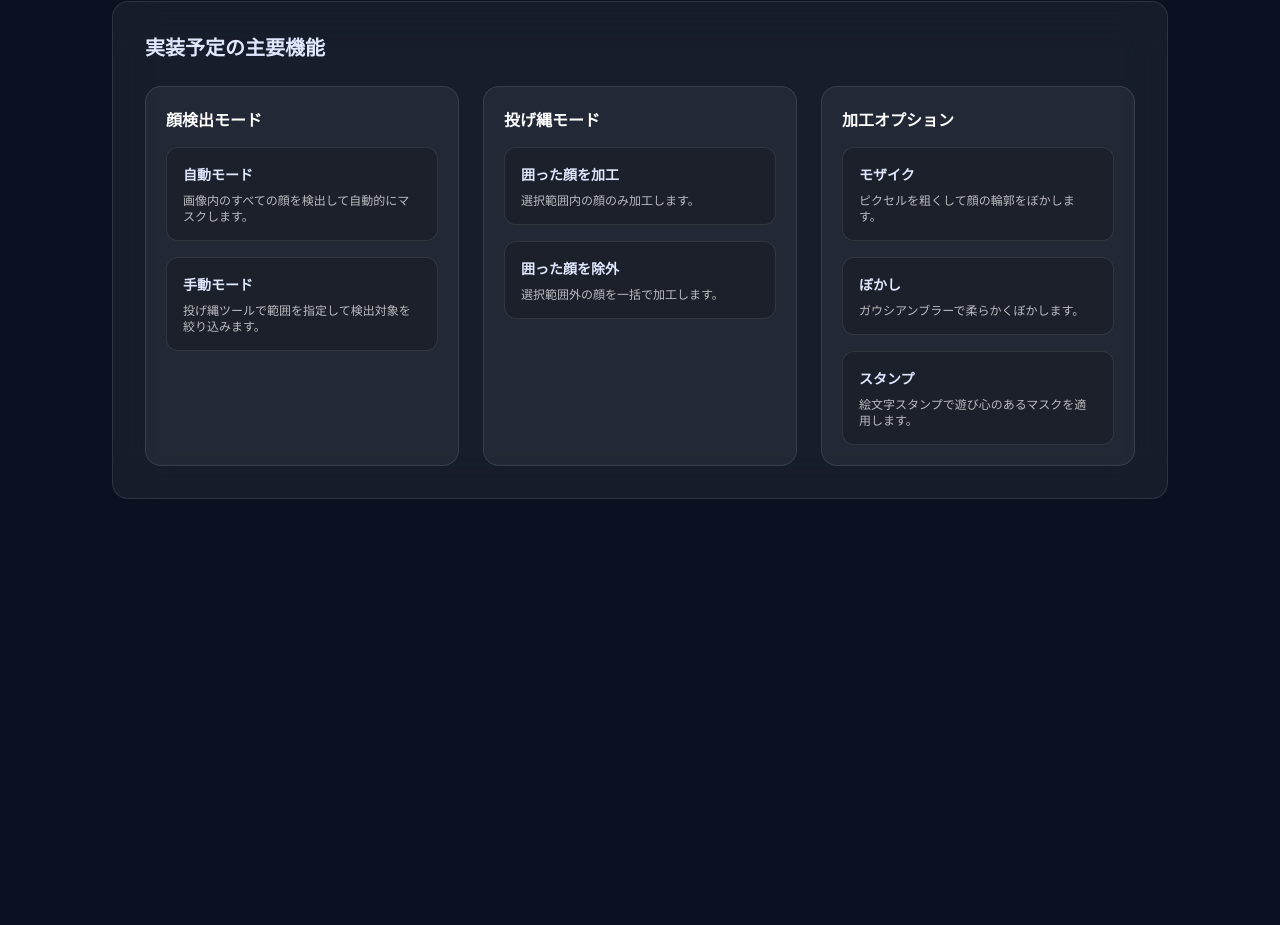
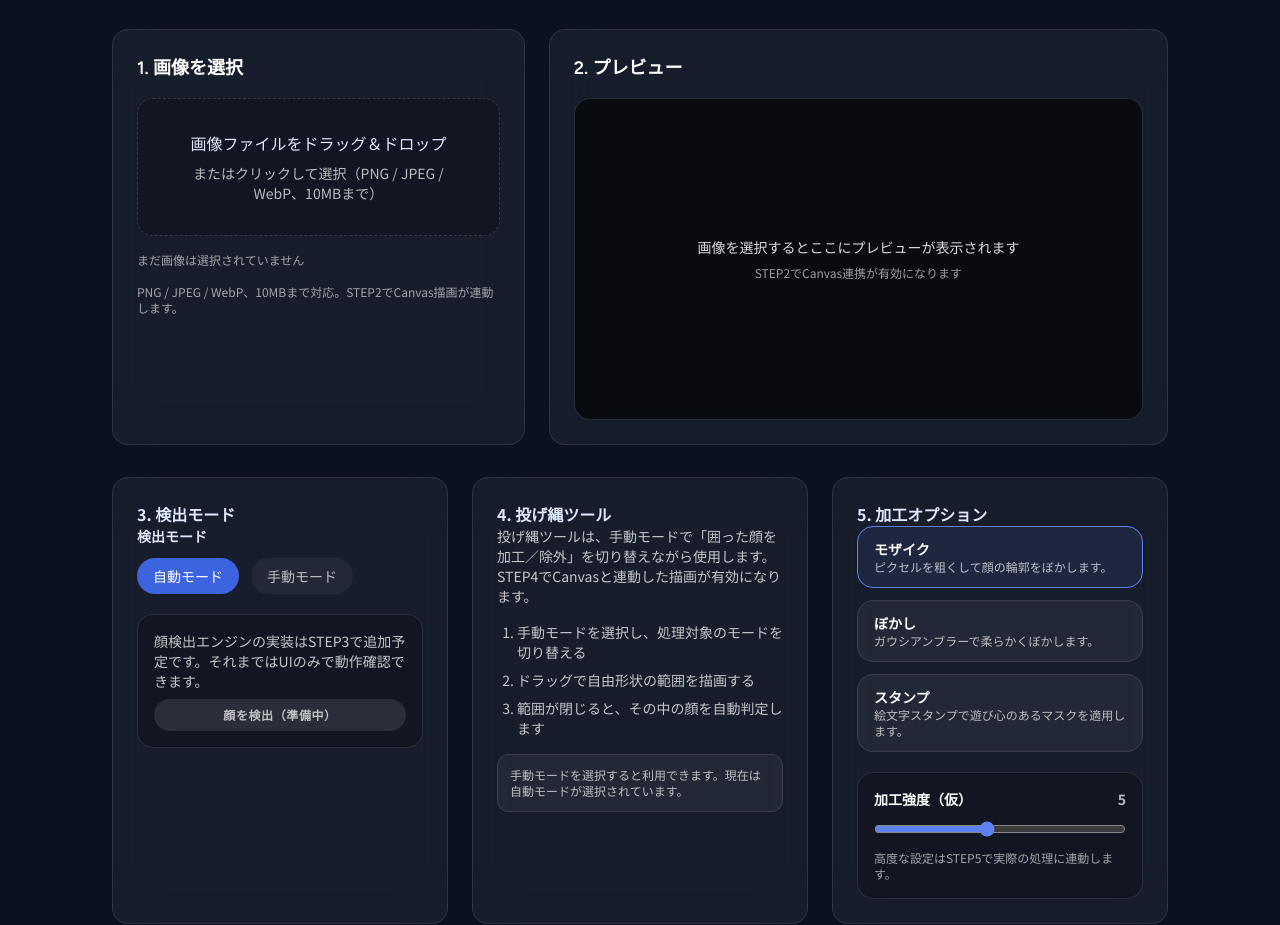
Before and after one commit to muscle-hustle/marumo, a React (Vite) app: page / in a window 1280 px wide. Shown: the part 331-1256 px from the top of the page. Before the commit the page ends 878 px from the top, so only its background shows below. Built offline with nearby package versions, Linux system fonts and the light colour scheme.

Commit message:
feat: STEP1 画面骨格の構築\n\n- 主要コンポーネントのプレースホルダー実装\n- Appレイアウトを画像→検出→加工の流れで配置\n- 実装計画のSTEP1項目を完了

```diff
--- a/src/App.tsx
+++ b/src/App.tsx
@@ -1,117 +1,86 @@
-import type { FC } from 'react'
-import type {
-    DetectionMode,
-    ManualModeType,
-    ProcessingOption,
-} from './types'
-
-const detectionModes: Array<{ value: DetectionMode; label: string; desc: string }> = [
-    {
-        value: 'auto',
-        label: '自動モード',
-        desc: '画像内のすべての顔を検出して自動的にマスクします。',
-    },
-    {
-        value: 'manual',
-        label: '手動モード',
-        desc: '投げ縄ツールで範囲を指定して検出対象を絞り込みます。',
-    },
-]
-
-const manualModes: Array<{ value: ManualModeType; label: string; desc: string }> = [
-    {
-        value: 'include',
-        label: '囲った顔を加工',
-        desc: '選択範囲内の顔のみ加工します。',
-    },
-    {
-        value: 'exclude',
-        label: '囲った顔を除外',
-        desc: '選択範囲外の顔を一括で加工します。',
-    },
-]
+import { useState, type FC } from 'react'
+import ImageUploader from './components/ImageUploader'
+import ImageCanvas from './components/ImageCanvas'
+import FaceDetectionControls from './components/FaceDetectionControls'
+import ProcessingOptions from './components/ProcessingOptions'
+import LassoSelector from './components/LassoSelector'
+import DownloadButton from './components/DownloadButton'
+import type { DetectionMode, ManualModeType, ProcessingOption, ProcessingType } from './types'
 
 const processingOptions: ProcessingOption[] = [
-    {
-        label: 'モザイク',
-        value: 'mosaic',
-        description: 'ピクセルを粗くして顔の輪郭をぼかします。',
-    },
-    {
-        label: 'ぼかし',
-        value: 'blur',
-        description: 'ガウシアンブラーで柔らかくぼかします。',
-    },
-    {
-        label: 'スタンプ',
-        value: 'stamp',
-        description: '絵文字スタンプで遊び心のあるマスクを適用します。',
-    },
+  { label: 'モザイク', value: 'mosaic', description: 'ピクセルを粗くして顔の輪郭をぼかします。' },
+  { label: 'ぼかし', value: 'blur', description: 'ガウシアンブラーで柔らかくぼかします。' },
+  { label: 'スタンプ', value: 'stamp', description: '絵文字スタンプで遊び心のあるマスクを適用します。' },
 ]
 
 const App: FC = () => {
+  const [selectedFileName, setSelectedFileName] = useState<string | null>(null)
+  const [detectionMode, setDetectionMode] = useState<DetectionMode>('auto')
+  const [manualMode, setManualMode] = useState<ManualModeType>('include')
+  const [processingType, setProcessingType] = useState<ProcessingType>('mosaic')
+  const [intensity, setIntensity] = useState(5)
+
   return (
     <div className="bg-surface-dark text-white min-h-screen">
       <header className="relative isolate overflow-hidden">
         <div className="absolute inset-0 bg-gradient-to-r from-primary-700 via-primary-500 to-primary-400 opacity-80" />
         <div className="relative px-6 py-16 sm:px-12 lg:px-20">
-                    <p className="font-display text-primary-200 text-sm tracking-[0.3em] uppercase">
-                        marumo
-                    </p>
-                    <h1 className="mt-4 text-3xl font-display font-bold sm:text-4xl lg:text-5xl">
-                        まるっと囲んで、すぐモザイク
-                    </h1>
-                    <p className="mt-4 max-w-2xl text-base text-white/80 sm:text-lg">
-                        marumo（まるも）は、写真をサーバーに送信せずブラウザだけで安全にモザイク加工できるツールです。
+          <p className="font-display text-primary-200 text-sm tracking-[0.3em] uppercase">marumo</p>
+          <h1 className="mt-4 text-3xl font-display font-bold sm:text-4xl lg:text-5xl">まるっと囲んで、すぐモザイク</h1>
+          <p className="mt-4 max-w-2xl text-base text-white/85 sm:text-lg">
+            marumo（まるも）は、写真をサーバーに送らずにブラウザだけで完結するモザイク加工アプリです。
+            まずは骨格となるUIを整え、今後のSTEPで機能を注ぎ込んでいきます。
           </p>
         </div>
       </header>
 
       <main className="mx-auto flex w-full max-w-6xl flex-col gap-8 px-6 py-12 sm:px-8 lg:px-12">
-                <section className="glass-panel p-6 sm:p-8">
-                    <h2 className="text-xl font-display font-semibold text-primary-100">
-                        実装予定の主要機能
-                    </h2>
-                    <div className="mt-6 grid gap-6 lg:grid-cols-3">
-                        <article className="rounded-2xl border border-white/10 bg-white/5 p-5">
-                            <h3 className="text-base font-semibold text-white">顔検出モード</h3>
-                            <ul className="mt-4 space-y-4">
-                                {detectionModes.map((mode) => (
-                                    <li key={mode.value} className="rounded-xl border border-white/10 bg-black/20 p-4">
-                                        <p className="text-sm font-semibold text-primary-100">{mode.label}</p>
-                                        <p className="mt-2 text-xs text-white/70">{mode.desc}</p>
-                                    </li>
-                                ))}
-                            </ul>
+        <section className="grid gap-6 lg:grid-cols-[minmax(0,2fr)_minmax(0,3fr)]">
+          <div className="glass-panel p-6 space-y-4">
+            <h2 className="text-lg font-display font-semibold">1. 画像を選択</h2>
+            <ImageUploader selectedFileName={selectedFileName} onSelect={(file) => setSelectedFileName(file.name)} />
+            <p className="text-xs text-white/60">PNG / JPEG / WebP、10MBまで対応。STEP2でCanvas描画が連動します。</p>
+          </div>
+
+          <div className="glass-panel p-6 space-y-4">
+            <h2 className="text-lg font-display font-semibold">2. プレビュー</h2>
+            <ImageCanvas status={selectedFileName ? 'loading' : 'idle'} caption={selectedFileName ? `${selectedFileName} を読み込み待機中` : undefined} />
+          </div>
+        </section>
+
+        <section className="grid gap-6 lg:grid-cols-3">
+          <article className="glass-panel p-6">
+            <h3 className="text-base font-semibold text-primary-100">3. 検出モード</h3>
+            <FaceDetectionControls
+              detectionMode={detectionMode}
+              manualMode={manualMode}
+              onDetectionModeChange={setDetectionMode}
+              onManualModeChange={setManualMode}
+            />
           </article>
 
-                        <article className="rounded-2xl border border-white/10 bg-white/5 p-5">
-                            <h3 className="text-base font-semibold text-white">投げ縄モード</h3>
-                            <ul className="mt-4 space-y-4">
-                                {manualModes.map((mode) => (
-                                    <li key={mode.value} className="rounded-xl border border-white/10 bg-black/20 p-4">
-                                        <p className="text-sm font-semibold text-primary-100">{mode.label}</p>
-                                        <p className="mt-2 text-xs text-white/70">{mode.desc}</p>
-                                    </li>
-                                ))}
-                            </ul>
+          <article className="glass-panel p-6">
+            <h3 className="text-base font-semibold text-primary-100">4. 投げ縄ツール</h3>
+            <LassoSelector isManualMode={detectionMode === 'manual'} />
           </article>
 
-                        <article className="rounded-2xl border border-white/10 bg-white/5 p-5">
-                            <h3 className="text-base font-semibold text-white">加工オプション</h3>
-                            <ul className="mt-4 space-y-4">
-                                {processingOptions.map((option) => (
-                                    <li
-                                        key={option.value}
-                                        className="rounded-xl border border-white/10 bg-black/20 p-4"
-                                    >
-                                        <p className="text-sm font-semibold text-primary-100">{option.label}</p>
-                                        <p className="mt-2 text-xs text-white/70">{option.description}</p>
-                                    </li>
-                                ))}
-                            </ul>
+          <article className="glass-panel p-6">
+            <h3 className="text-base font-semibold text-primary-100">5. 加工オプション</h3>
+            <ProcessingOptions
+              options={processingOptions}
+              selected={processingType}
+              intensity={intensity}
+              onProcessingChange={setProcessingType}
+              onIntensityChange={setIntensity}
+            />
           </article>
-                    </div>
+        </section>
+
+        <section className="glass-panel flex flex-col items-center gap-4 p-6 text-center">
+          <p className="text-sm text-white/70">
+            STEP6で加工結果をエクスポートできるようになります。それまではUIのみでの操作確認となります。
+          </p>
+          <DownloadButton disabled />
         </section>
       </main>
     </div>
--- a/src/components/FaceDetectionControls.tsx
+++ b/src/components/FaceDetectionControls.tsx
@@ -1,2 +1,92 @@
-// 顔検出モードの選択と制御コンポーネント
-// TODO: 実装
+import type { FC } from 'react'
+import type { DetectionMode, ManualModeType } from '../types'
+
+export interface FaceDetectionControlsProps {
+  detectionMode: DetectionMode
+  manualMode: ManualModeType
+  onDetectionModeChange: (mode: DetectionMode) => void
+  onManualModeChange: (mode: ManualModeType) => void
+  onDetect?: () => void
+}
+
+const FaceDetectionControls: FC<FaceDetectionControlsProps> = ({
+  detectionMode,
+  manualMode,
+  onDetectionModeChange,
+  onManualModeChange,
+  onDetect,
+}) => {
+  const detectionButtons: Array<{ value: DetectionMode; label: string }> = [
+    { value: 'auto', label: '自動モード' },
+    { value: 'manual', label: '手動モード' },
+  ]
+
+  const manualButtons: Array<{ value: ManualModeType; label: string }> = [
+    { value: 'include', label: '囲った顔を加工' },
+    { value: 'exclude', label: '囲った顔を除外' },
+  ]
+
+  return (
+    <div className="space-y-5">
+      <div>
+        <p className="text-sm font-semibold text-primary-100">検出モード</p>
+        <div className="mt-3 flex flex-wrap gap-3">
+          {detectionButtons.map((button) => (
+            <button
+              key={button.value}
+              type="button"
+              className={`rounded-full px-4 py-2 text-sm transition ${
+                detectionMode === button.value
+                  ? 'bg-primary-500 text-white'
+                  : 'bg-white/5 text-white/70 hover:bg-white/10'
+              }`}
+              aria-pressed={detectionMode === button.value}
+              onClick={() => onDetectionModeChange(button.value)}
+            >
+              {button.label}
+            </button>
+          ))}
+        </div>
+      </div>
+
+      {detectionMode === 'manual' && (
+        <div>
+          <p className="text-sm font-semibold text-primary-100">投げ縄範囲の扱い</p>
+          <div className="mt-3 flex flex-wrap gap-3">
+            {manualButtons.map((button) => (
+              <button
+                key={button.value}
+                type="button"
+                className={`rounded-full px-4 py-2 text-sm transition ${
+                  manualMode === button.value
+                    ? 'bg-primary-300/20 text-white'
+                    : 'bg-white/5 text-white/70 hover:bg-white/10'
+                }`}
+                aria-pressed={manualMode === button.value}
+                onClick={() => onManualModeChange(button.value)}
+              >
+                {button.label}
+              </button>
+            ))}
+          </div>
+        </div>
+      )}
+
+      <div className="space-y-2 rounded-2xl border border-white/10 bg-black/20 p-4 text-sm text-white/75">
+        <p>
+          顔検出エンジンの実装はSTEP3で追加予定です。それまではUIのみで動作確認できます。
+        </p>
+        <button
+          type="button"
+          className="w-full rounded-full bg-white/10 px-4 py-2 text-xs font-semibold uppercase tracking-wider text-white/70"
+          disabled
+          onClick={onDetect}
+        >
+          顔を検出（準備中）
+        </button>
+      </div>
+    </div>
+  )
+}
+
+export default FaceDetectionControls
--- a/src/components/ImageCanvas.tsx
+++ b/src/components/ImageCanvas.tsx
@@ -1,2 +1,33 @@
-// 画像の表示と加工結果の描画コンポーネント
-// TODO: 実装
+import type { FC } from 'react'
+import { useRef } from 'react'
+
+export type CanvasStatus = 'idle' | 'loading' | 'ready'
+
+export interface ImageCanvasProps {
+  status?: CanvasStatus
+  caption?: string
+}
+
+const statusMessage: Record<CanvasStatus, string> = {
+  idle: '画像を選択するとここにプレビューが表示されます',
+  loading: '読み込み中…しばらくお待ちください',
+  ready: 'プレビュー準備完了',
+}
+
+const ImageCanvas: FC<ImageCanvasProps> = ({ status = 'idle', caption }) => {
+  const canvasRef = useRef<HTMLCanvasElement | null>(null)
+
+  return (
+    <div className="relative overflow-hidden rounded-2xl border border-white/10 bg-black/30">
+      <canvas ref={canvasRef} className="h-80 w-full bg-black/40" />
+      <div className="pointer-events-none absolute inset-0 flex flex-col items-center justify-center gap-2 text-center">
+        <p className="text-sm font-medium text-white/85">{caption ?? statusMessage[status]}</p>
+        {status !== 'ready' && (
+          <p className="text-xs text-white/60">STEP2でCanvas連携が有効になります</p>
+        )}
+      </div>
+    </div>
+  )
+}
+
+export default ImageCanvas
--- a/src/components/ImageUploader.tsx
+++ b/src/components/ImageUploader.tsx
@@ -1,2 +1,45 @@
-// 画像ファイルの選択と読み込みコンポーネント
-// TODO: 実装
+import type { ChangeEvent, FC } from 'react'
+import { useId } from 'react'
+
+const ACCEPTED_TYPES = ['image/png', 'image/jpeg', 'image/webp']
+
+export interface ImageUploaderProps {
+  onSelect?: (file: File) => void
+  selectedFileName?: string | null
+  disabled?: boolean
+}
+
+const ImageUploader: FC<ImageUploaderProps> = ({ onSelect, selectedFileName, disabled }) => {
+  const inputId = useId()
+
+  const handleChange = (event: ChangeEvent<HTMLInputElement>) => {
+    const file = event.target.files?.[0]
+    if (!file) return
+    onSelect?.(file)
+  }
+
+  return (
+    <div className="space-y-4">
+      <label
+        htmlFor={inputId}
+        className="flex cursor-pointer flex-col items-center justify-center rounded-2xl border border-dashed border-white/15 bg-black/20 p-8 text-center transition hover:border-primary-300/80 hover:bg-black/30"
+      >
+        <input
+          id={inputId}
+          type="file"
+          accept={ACCEPTED_TYPES.join(',')}
+          className="hidden"
+          disabled={disabled}
+          onChange={handleChange}
+        />
+        <div className="text-primary-100">画像ファイルをドラッグ＆ドロップ</div>
+        <p className="mt-2 text-sm text-white/70">またはクリックして選択（PNG / JPEG / WebP、10MBまで）</p>
+      </label>
+      <p className="text-xs text-white/60">
+        {selectedFileName ? `選択中: ${selectedFileName}` : 'まだ画像は選択されていません'}
+      </p>
+    </div>
+  )
+}
+
+export default ImageUploader
--- a/src/components/LassoSelector.tsx
+++ b/src/components/LassoSelector.tsx
@@ -1,2 +1,28 @@
-// 投げ縄ツールによる範囲選択コンポーネント
-// TODO: 実装
+import type { FC } from 'react'
+
+export interface LassoSelectorProps {
+  isManualMode: boolean
+}
+
+const LassoSelector: FC<LassoSelectorProps> = ({ isManualMode }) => {
+  return (
+    <div className="space-y-4 text-sm text-white/75">
+      <p>
+        投げ縄ツールは、手動モードで「囲った顔を加工／除外」を切り替えながら使用します。
+        STEP4でCanvasと連動した描画が有効になります。
+      </p>
+      <ol className="list-decimal space-y-2 pl-5">
+        <li>手動モードを選択し、処理対象のモードを切り替える</li>
+        <li>ドラッグで自由形状の範囲を描画する</li>
+        <li>範囲が閉じると、その中の顔を自動判定します</li>
+      </ol>
+      {!isManualMode && (
+        <p className="rounded-xl border border-white/10 bg-white/5 p-3 text-xs text-white/70">
+          手動モードを選択すると利用できます。現在は自動モードが選択されています。
+        </p>
+      )}
+    </div>
+  )
+}
+
+export default LassoSelector
--- a/src/components/ProcessingOptions.tsx
+++ b/src/components/ProcessingOptions.tsx
@@ -1,2 +1,60 @@
-// 加工種類と強度の選択コンポーネント
-// TODO: 実装
+import type { FC } from 'react'
+import type { ProcessingOption, ProcessingType } from '../types'
+
+export interface ProcessingOptionsProps {
+  options: ProcessingOption[]
+  selected: ProcessingType
+  intensity: number
+  onProcessingChange: (type: ProcessingType) => void
+  onIntensityChange: (value: number) => void
+}
+
+const ProcessingOptions: FC<ProcessingOptionsProps> = ({
+  options,
+  selected,
+  intensity,
+  onProcessingChange,
+  onIntensityChange,
+}) => {
+  return (
+    <div className="space-y-5">
+      <div className="space-y-3">
+        {options.map((option) => (
+          <button
+            key={option.value}
+            type="button"
+            className={`flex w-full flex-col rounded-2xl border px-4 py-3 text-left transition ${
+              selected === option.value
+                ? 'border-primary-400 bg-primary-400/10 text-white'
+                : 'border-white/10 bg-white/5 text-white/75 hover:border-white/20'
+            }`}
+            aria-pressed={selected === option.value}
+            onClick={() => onProcessingChange(option.value)}
+          >
+            <span className="text-sm font-semibold text-white">{option.label}</span>
+            <span className="text-xs text-white/70">{option.description}</span>
+          </button>
+        ))}
+      </div>
+
+      <div className="rounded-2xl border border-white/10 bg-black/20 p-4">
+        <div className="flex items-center justify-between text-sm font-semibold text-white">
+          <span>加工強度（仮）</span>
+          <span className="text-white/70">{intensity}</span>
+        </div>
+        <input
+          className="mt-3 w-full accent-primary-400"
+          type="range"
+          min={1}
+          max={10}
+          step={1}
+          value={intensity}
+          onChange={(event) => onIntensityChange(Number(event.target.value))}
+        />
+        <p className="mt-2 text-xs text-white/60">高度な設定はSTEP5で実際の処理に連動します。</p>
+      </div>
+    </div>
+  )
+}
+
+export default ProcessingOptions
```
Also changed, not shown: src/components/DownloadButton.tsx (+21 -2 lines), 1 other file (tests, documents, lock files or other folders). Lines whose indentation alone changed are shown as unchanged.
